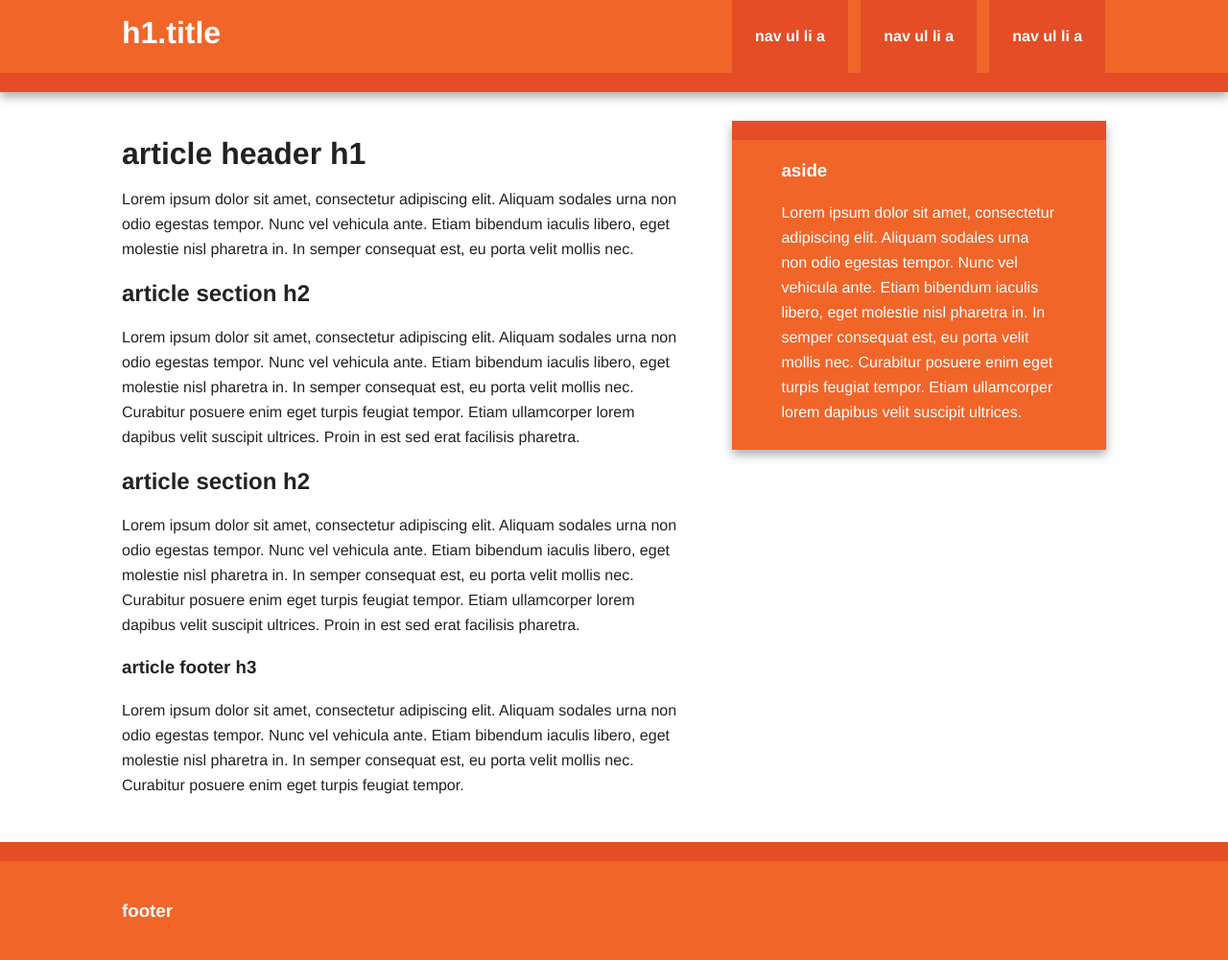
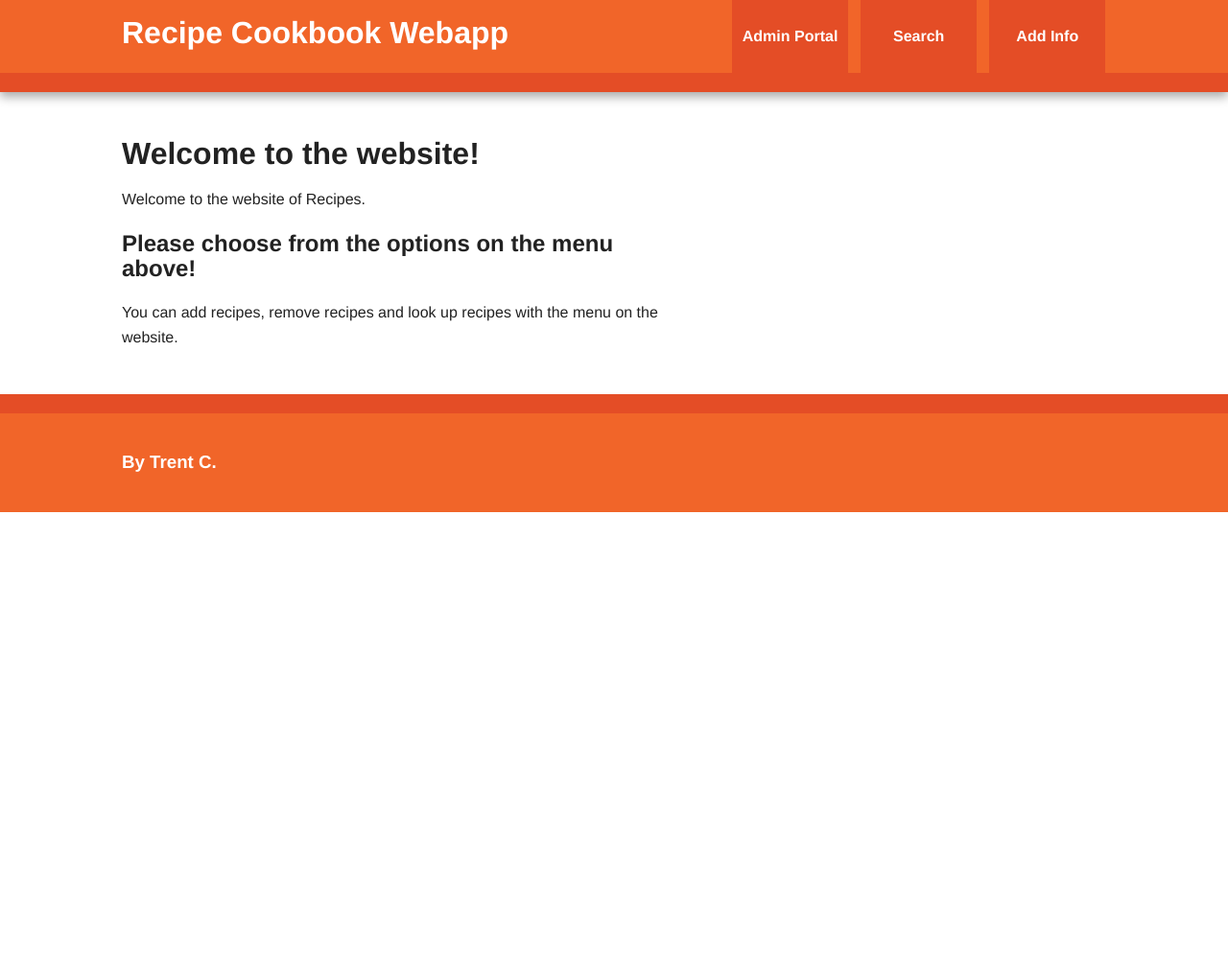
Before and after one commit to TClarke19/CP1895-Project, a Flask app: page / in a window 1280 px wide. Shown: the whole page at 96% size. After the commit the page ends 534 px from the top, so only its background shows below. Run offline with Flask 2, Linux system fonts and the light colour scheme; parts of the project's set-up code (start-up, migrations or seed data) failed here and were passed over; some libraries are stand-ins or nearby versions.

Commit message:
Made changes to tamplates and application

```diff
--- a/application.py
+++ b/application.py
@@ -1,68 +1,106 @@
-from flask import Flask, render_template, request, redirect, url_for, flash
+import os
+from flask import Flask, redirect, url_for, request, render_template
+from forms import RecipeForm
 import pandas as pd
-import os
+from werkzeug.utils import secure_filename
 
 app = Flask(__name__)
-app.secret_key = ""
+app.config['SECRET_KEY'] = ''
+app.config['SUBMITTED_DATA'] = os.path.join('static', 'data_dir','')
+app.config['SUBMITTED_IMG'] = os.path.join('static', 'image_dir','')
 
-# Define the path to the CSV file
-csv_file_path = "recipes.csv"
+@app.route('/')
+def hello_world():
+    """
+    Function to show example instance
+    :return:
+    """
+    return render_template('index.html')
 
-# Load existing recipes from the CSV file into a DataFrame using Pandas
-if os.path.exists(csv_file_path):
-    recipes_df = pd.read_csv(csv_file_path)
-else:
-    recipes_df = pd.DataFrame(columns=["Image", "Ingredients", "Preparation", "Serving"])
+@app.route('/add_recipe', methods = ['POST', 'GET'])
+def add_recipe():
+    """
+    Function add a recipe using a manual form
+    :return:
+    """
+    if request.method == 'POST':
+        add_recipe = request.form['name']
+        print(add_recipe)
+        return "Recipe added successfully"
+    else:
+        return render_template('add_recipe.html')
 
-# Function to validate image file extensions
-ALLOWED_EXTENSIONS = {"png", "jpg", "jpeg", "gif"}
+@app.route('/add_beneficiary_auto', methods = ['POST', 'GET'])
+def add_beneficiary_auto():
+    """
+    Function to use inbuilt methods to add a recipe, with file handling
+    :return:
+    """
+    form = RecipeForm()
+    if form.validate_on_submit():
+        recipe_name = form.recipe_name.data
+        ingredients_names = form.ingredients_names.data
+        preparation_inst = form.preparation_inst.data
+        dish_picture = form.dish_picture.data
+        pic_filename = dish_picture.lower().replace(" ", "_") + '.' + secure_filename(form.dish_picture.data.filename).split('.')[-1]
+        form.dish_picture.data.save(os.path.join(app.config['SUBMITTED_IMG'] + pic_filename))
+        df = pd.DataFrame([{'name': recipe_name, 'ing': ingredients_names, 'prep': preparation_inst, 'pic': pic_filename}])
+        df.to_csv(os.path.join(app.config['SUBMITTED_DATA'] + recipe_name.lower().replace(" ", "_") + '.csv'))
+        return redirect(url_for('hello_world'))
+    else:
+        return render_template('add_recipe.html', form=form)
 
-def allowed_file(filename):
-    return "." in filename and filename.rsplit(".", 1)[1].lower() in ALLOWED_EXTENSIONS
+@app.route('/admin')
+def hello_admin():
+    """
+    Example for a sample page
+    :return: string
+    """
+    return "Hello Admin"
 
-# Routes
-@app.route("/")
-def index():
-    return render_template("index.html")
+@app.route('/guest/<guest>')
+def hello_guest(guest):
+    """
+    Example for a sample page with variable
+    :param guest: variable
+    :return: String
+    """
+    return "Hello % as Guest" % guest
 
-@app.route("/recipes")
-def display_recipes():
-    return render_template("recipes.html", recipes=recipes_df.to_dict(orient="records"))
+@app.route('/user/<user>')
+def hello_user(user):
+    """
+    Function that demonstrates the usage of url for function
+    :param user:
+    :return:
+    """
+    if user=='admin':
+        return redirect(url_for('hello_admin'))
+    else:
+        return redirect(url_for('hello_guest', guest=user))
 
-@app.route("/add_recipe", methods=["GET", "POST"])
-def add_recipe():
-    if request.method == "POST":
-        image_file = request.files["image"]
-        ingredients = request.form["ingredients"]
-        preparation = request.form["preparation"]
-        serving = request.form["serving"]
+@app.route('/input', methods = ['POST', 'GET'])
+def information():
+    """
+    Function that demonstrates an example of gathering form info
+    :return:
+    """
+    if request.method == 'POST':
+        info = request.form['info']
+        return redirect(url_for('hello_guest', guest=info))
+    else:
+        return redirect(url_for('hello_world'))
 
-        if not image_file or not allowed_file(image_file.filename):
-            flash("Please upload a valid image file (png, jpg, jpeg, or gif).", "error")
-            return redirect(url_for("add_recipe"))
 
-        # Append the new recipe to the DataFrame
-        new_recipe = {
-            "Image": image_file.filename,
-            "Ingredients": ingredients,
-            "Preparation": preparation,
-            "Serving": serving,
-        }
-        recipes_df.loc[len(recipes_df)] = new_recipe
-        recipes_df.to_csv(csv_file_path, index=False)
+@app.errorhandler(404)
+def page_not_found(e):
+    """
+    Standard error handling mechanism
+    :param e: Error details
+    :return:
+    """
+    return render_template('404.html'), 404
 
-        flash("Recipe added successfully!", "success")
-        return redirect(url_for("display_recipes"))
 
-    return render_template("add_recipe.html")
-
-@app.route("/remove_recipe/<int:recipe_id>")
-def remove_recipe(recipe_id):
-    # Remove the recipe from the DataFrame based on its index
-    recipes_df.drop(index=recipe_id, inplace=True)
-    recipes_df.to_csv(csv_file_path, index=False)
-    flash("Recipe removed successfully!", "success")
-    return redirect(url_for("display_recipes"))
-
-if __name__ == "__main__":
+if __name__ == '__main__':
     app.run(debug=True)
--- a/templates/base.html
+++ b/templates/base.html
@@ -1,19 +1,34 @@
-<!DOCTYPE html>
-<html>
+<!doctype html>
+<!--[if lt IE 7]>      <html class="no-js lt-ie9 lt-ie8 lt-ie7" lang=""> <![endif]-->
+<!--[if IE 7]>         <html class="no-js lt-ie9 lt-ie8" lang=""> <![endif]-->
+<!--[if IE 8]>         <html class="no-js lt-ie9" lang=""> <![endif]-->
+<!--[if gt IE 8]><!--> <html class="no-js" lang=""> <!--<![endif]-->
     <head>
-    <title>Your Web App Title</title>
+        <meta charset="utf-8">
+        <meta http-equiv="X-UA-Compatible" content="IE=edge,chrome=1">
+        <title>{% block head_title %}{% endblock %}</title>
+        <meta name="description" content="">
+        <meta name="viewport" content="width=device-width, initial-scale=1">
+        <link rel="apple-touch-icon" href="{{ url_for('static', filename='apple-touch-icon.png') }}">
+
         <link rel="stylesheet" href="{{ url_for('static', filename='css/normalize.min.css') }}">
         <link rel="stylesheet" href="{{ url_for('static', filename='css/main.css') }}">
+
+        <script src="{{ url_for('static', filename='js/vendor/modernizr-2.8.3-respond-1.4.2.min.js') }}"></script>
     </head>
     <body>
+        <!--[if lt IE 8]>
+            <p class="browserupgrade">You are using an <strong>outdated</strong> browser. Please <a href="http://browsehappy.com/">upgrade your browser</a> to improve your experience.</p>
+        <![endif]-->
+
         <div class="header-container">
             <header class="wrapper clearfix">
-            <h1 class="title">h1.title</h1>
+                <h1 class="title">{% block page_title %}{% endblock %}</h1>
                 <nav>
                     <ul>
-                    <li><a href="#">nav ul li a</a></li>
-                    <li><a href="#">nav ul li a</a></li>
-                    <li><a href="#">nav ul li a</a></li>
+                        <li><a href={{ url_for('hello_admin') }}>Admin Portal</a></li>
+                        <li><a href="#">Search</a></li>
+                        <li><a href={{ url_for('add_recipe') }}>Add Info</a></li>
                     </ul>
                 </nav>
             </header>
@@ -21,19 +36,40 @@
 
         <div class="main-container">
             <div class="main wrapper clearfix">
-            {% block content %}{% endblock %}
+
+                <article>
+                    <header>
+                        <h1>{% block H1_Description %}{% endblock %}</h1>
+                        <p>{% block H1_Content %}{% endblock %}</p>
+                    </header>
+                    <section>
+                        <h2>{% block H2_Description %}{% endblock %}</h2>
+                        <p>{% block H2_Content %}{% endblock %}</p>
+                    </section>
+                </article>
+
             </div> <!-- #main -->
         </div> <!-- #main-container -->
 
         <div class="footer-container">
             <footer class="wrapper">
-            <h3>footer</h3>
+                <h3>By Trent C.</h3>
             </footer>
         </div>
 
         <script src="//ajax.googleapis.com/ajax/libs/jquery/1.11.2/jquery.min.js"></script>
         <script>window.jQuery || document.write('<script src="{{ url_for('static', filename='js/vendor/jquery-1.11.2.min.js') }}"><\/script>')</script>
-    <script src="{{ url_for('static', filename='js/vendor/modernizr-2.8.3-respond-1.4.2.min.js') }}"></script>
+
         <script src="{{ url_for('static', filename='js/main.js') }}"></script>
+
+        <!-- Google Analytics: change UA-XXXXX-X to be your site's ID. -->
+        <script>
+            (function(b,o,i,l,e,r){b.GoogleAnalyticsObject=l;b[l]||(b[l]=
+            function(){(b[l].q=b[l].q||[]).push(arguments)});b[l].l=+new Date;
+            e=o.createElement(i);r=o.getElementsByTagName(i)[0];
+            e.src='//www.google-analytics.com/analytics.js';
+            r.parentNode.insertBefore(e,r)}(window,document,'script','ga'));
+            ga('create','UA-XXXXX-X','auto');ga('send','pageview');
+        </script>
     </body>
 </html>
--- a/templates/index.html
+++ b/templates/index.html
@@ -1,27 +1,21 @@
 {% extends "base.html" %}
 
-{% block content %}
-    <article>
-        <header>
-            <h1>article header h1</h1>
-            <p>Lorem ipsum dolor sit amet, consectetur adipiscing elit. Aliquam sodales urna non odio egestas tempor. Nunc vel vehicula ante. Etiam bibendum iaculis libero, eget molestie nisl pharetra in. In semper consequat est, eu porta velit mollis nec.</p>
-        </header>
-        <section>
-            <h2>article section h2</h2>
-            <p>Lorem ipsum dolor sit amet, consectetur adipiscing elit. Aliquam sodales urna non odio egestas tempor. Nunc vel vehicula ante. Etiam bibendum iaculis libero, eget molestie nisl pharetra in. In semper consequat est, eu porta velit mollis nec. Curabitur posuere enim eget turpis feugiat tempor. Etiam ullamcorper lorem dapibus velit suscipit ultrices. Proin in est sed erat facilisis pharetra.</p>
-        </section>
-        <section>
-            <h2>article section h2</h2>
-            <p>Lorem ipsum dolor sit amet, consectetur adipiscing elit. Aliquam sodales urna non odio egestas tempor. Nunc vel vehicula ante. Etiam bibendum iaculis libero, eget molestie nisl pharetra in. In semper consequat est, eu porta velit mollis nec. Curabitur posuere enim eget turpis feugiat tempor. Etiam ullamcorper lorem dapibus velit suscipit ultrices. Proin in est sed erat facilisis pharetra.</p>
-        </section>
-        <footer>
-            <h3>article footer h3</h3>
-            <p>Lorem ipsum dolor sit amet, consectetur adipiscing elit. Aliquam sodales urna non odio egestas tempor. Nunc vel vehicula ante. Etiam bibendum iaculis libero, eget molestie nisl pharetra in. In semper consequat est, eu porta velit mollis nec. Curabitur posuere enim eget turpis feugiat tempor.</p>
-        </footer>
-    </article>
+{% block page_title %}
+Recipe Cookbook Webapp
+{% endblock %}
 
-    <aside>
-        <h3>aside</h3>
-        <p>Lorem ipsum dolor sit amet, consectetur adipiscing elit. Aliquam sodales urna non odio egestas tempor. Nunc vel vehicula ante. Etiam bibendum iaculis libero, eget molestie nisl pharetra in. In semper consequat est, eu porta velit mollis nec. Curabitur posuere enim eget turpis feugiat tempor. Etiam ullamcorper lorem dapibus velit suscipit ultrices.</p>
-    </aside>
+{% block H1_Description %}
+Welcome to the website!
 {% endblock %}
+
+{% block H1_Content %}
+Welcome to the website of Recipes.
+{% endblock %}
+
+{% block H2_Description %}
+Please choose from the options on the menu above!
+{% endblock %}
+
+{% block H2_Content %}
+You can add recipes, remove recipes and look up recipes with the menu on the website.
+{% endblock %}
```
Also changed, not shown: forms.py (added, +10 -0 lines), input.html (added, +14 -0 lines), templates/view_recipe.html (added, +31 -0 lines). Lines whose indentation alone changed are shown as unchanged.
